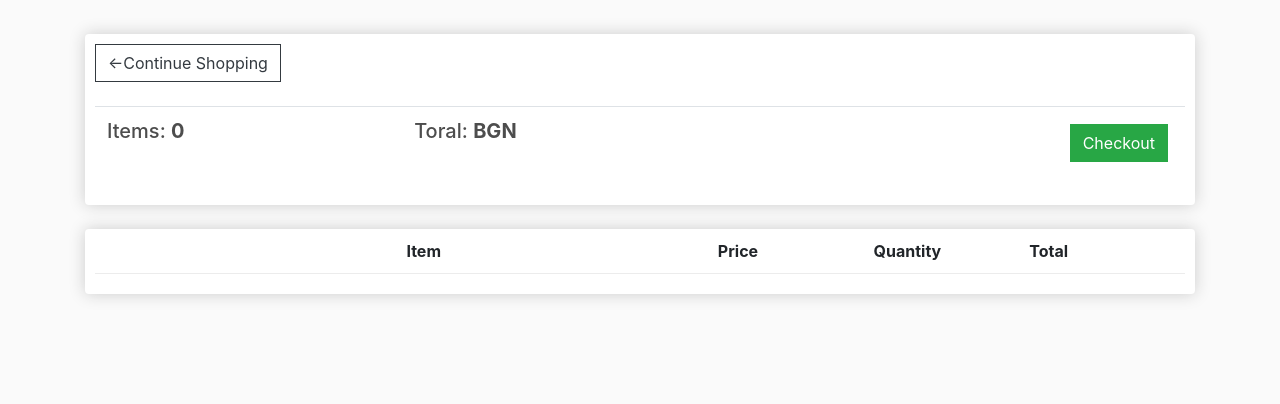
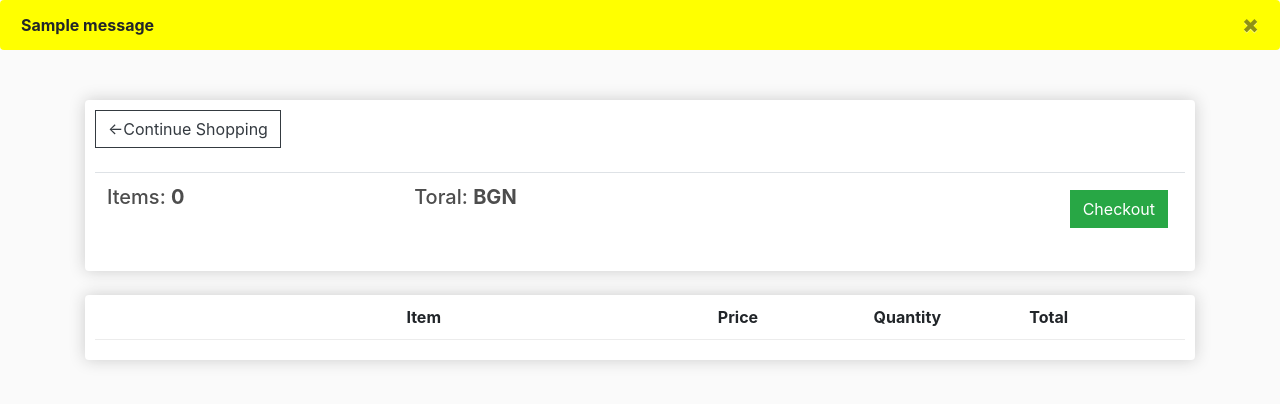
Before and after one commit to KamenStanchev/e-commerce, a Django app: page /cart/ in a window 1280 px wide. Shown: the part 57-461 px from the top of the page. Run offline with Django 4.2, Linux system fonts and the light colour scheme; tables that the repository leaves empty hold one stand-in row (values such as "Sample post"); one stand-in notice (Sample message) is shown; lists and menus that the app fills with data are empty; parts of the project's set-up code (start-up, migrations or seed data) failed here and were passed over; some libraries are stand-ins or nearby versions.

Commit message:
flash messages

```diff
--- a/ecommerce/store/views.py
+++ b/ecommerce/store/views.py
@@ -1,4 +1,5 @@
 from decouple import config
+from django.contrib import messages
 from django.core.mail import send_mail
 from django.http import HttpResponseRedirect
 from django.shortcuts import render, redirect
@@ -97,6 +98,8 @@ def checkout(request):
             order.complete = True
             order.save()
 
+            messages.info(request, 'Your order is completed and we are preparing it to delivery.')
+
             return redirect('store')
 
     form = CustomerForm(instance=customer)
@@ -114,6 +117,7 @@ def checkout(request):
 
 def add_product_to_cart(request, pk):
     if not request.user.is_authenticated:
+        messages.info(request, 'You must be registered to add product to cart')
         return redirect('login')
     customer = request.user.customer
     product = Product.objects.get(id=pk)
@@ -127,11 +131,13 @@ def add_product_to_cart(request, pk):
             if item.product.id == product.id:
                 item.quantity += 1
                 item.save()
+                messages.info(request, 'The quantity of the product has been increased.')
                 return redirect(request.META.get('HTTP_REFERER', 'store'))
 
     # if product not in cart -> create new OrderItem with foreign key current product and safe.
     new_order_item = OrderItem.objects.create(product=product, order=order, quantity=1)
     new_order_item.save()
+    messages.info(request, 'The product has been added to cart.')
     return redirect(request.META.get('HTTP_REFERER', 'store'))
 
 
@@ -139,6 +145,7 @@ def increase_quantity_of_ordered_item(request, pk):
     ordered_item = OrderItem.objects.get(id=pk)
     ordered_item.quantity += 1
     ordered_item.save()
+    messages.info(request, 'The quantity of the product has been increased.')
     return redirect('cart')
 
 
@@ -146,6 +153,8 @@ def decrease_quantity_of_ordered_item(request, pk):
     ordered_item = OrderItem.objects.get(id=pk)
     ordered_item.quantity -= 1
     ordered_item.save()
+    messages.info(request, 'The quantity of the product has been decreased.')
     if ordered_item.quantity == 0:
         ordered_item.delete()
+        messages.info(request, '... and the product has been removed from cart!')
     return redirect('cart')
--- a/templates/main.html
+++ b/templates/main.html
@@ -46,12 +46,18 @@
              {% elif user.is_authenticated %}
                  <a href="{% url 'logout' %}" class="btn btn-warning">Logout</a>
              {% endif %}
-
-
-
-
          </div>
      </nav>
+     {% for message in messages %}
+        <div class="container-fluid p-0">
+          <div style="background-color: yellow; font-weight: bolder;" class="alert {{ message.tags }} alert-dismissible" role="alert" >
+            <button style="font-weight: bolder;" type="button" class="close" data-dismiss="alert" aria-label="Close">
+              <span aria-hidden="True">&times;</span>
+            </button>
+            {{ message }}
+          </div>
+        </div>
+    {% endfor %}
 
              <div class="container">
                     <br>
```
